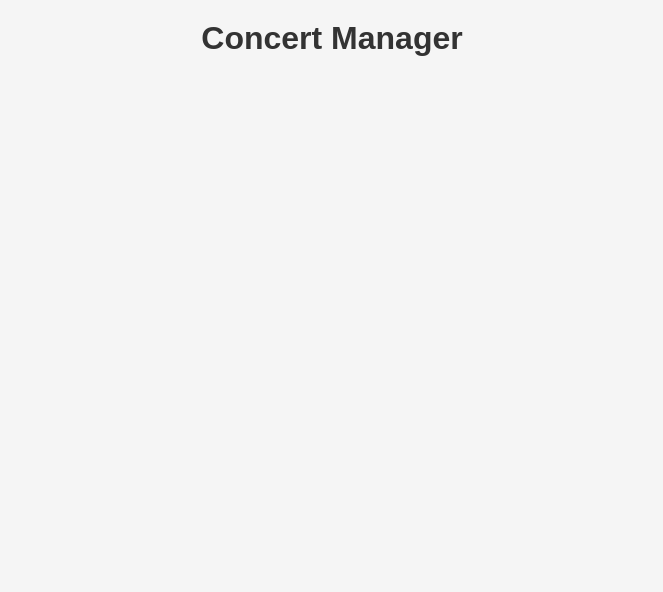
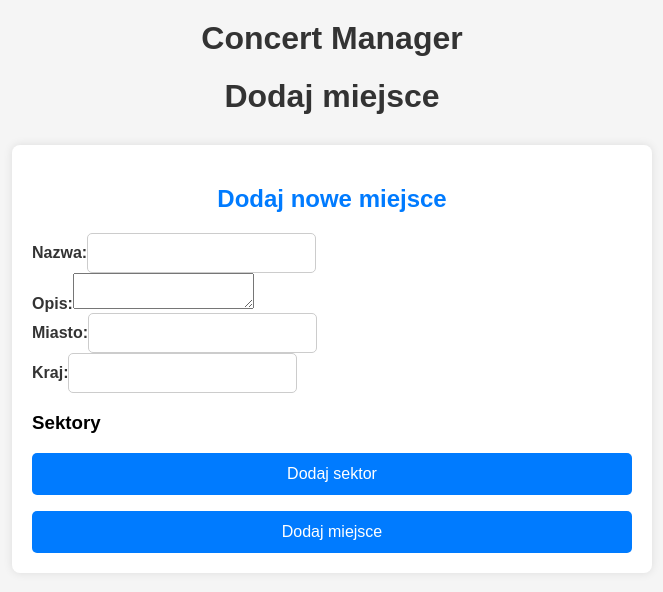
Before and after one commit to prezesJakub/Concert-Database-project, a React (Vite) app in the folder frontend/: page /add-venue in a window 1280 px wide. Before the commit this address had no page. Shown: the top 592 px of the page, without its empty margins (308-971 px from the left). Built offline with nearby package versions, Linux system fonts and the light colour scheme.

Commit message:
Added venue adding form

```diff
--- a/frontend/src/App.jsx
+++ b/frontend/src/App.jsx
@@ -7,6 +7,7 @@ import ParticipantsPage from './pages/ParticipantsPage';
 import VenuesPage from './pages/VenuesPage';
 import TicketsPage from './pages/TicketsPage';
 import ReserveTicketPage from './pages/ReserveTicketPage';
+import AddVenuePage from './pages/AddVenuePage';
 
 function App() {
   return (
@@ -20,6 +21,7 @@ function App() {
           <Route path="/venues" element={<VenuesPage />} />
           <Route path="/tickets" element={<TicketsPage />} />
           <Route path="/reserve" element={<ReserveTicketPage />} />
+          <Route path="/add-venue" element={<AddVenuePage />} />
         </Routes>
       </Router>
     </div>
--- /dev/null
+++ b/frontend/src/components/AddVenueForm.jsx
@@ -0,0 +1,177 @@
+import React, { useState } from "react";
+
+const AddVenueForm = () => {
+    const [formData, setFormData] = useState({
+        name: "",
+        description: "",
+        cityName: "",
+        countryName: "",
+    });
+
+    const [sectors, setSectors] = useState([]);
+
+    const handleInputChange = (e) => {
+        const { name, value } = e.target;
+        setFormData((prev) => ({
+            ...prev,
+            [name]: value,
+        }));
+    };
+
+    const handleSectorChange = (index, field, value) => {
+        const updatedSectors = [...sectors];
+        updatedSectors[index][field] = value;
+        setSectors(updatedSectors);
+    };
+
+    const addSector = () => {
+        setSectors((prev) => [
+            ...prev,
+            { sectionName: "", rowCount: "", seatsPerRow: "" },
+        ]);
+    };
+
+    const handleSubmit = async (e) => {
+        e.preventDefault();
+
+        const payload = {
+            ...formData,
+            sectors: sectors.map((sector) => ({
+                name: sector.sectionName,
+                rowCount: parseInt(sector.rowCount, 10),
+                seatsPerRow: parseInt(sector.seatsPerRow, 10),
+            })),
+        };
+
+        try {
+            const response = await fetch("/api/venues", {
+                method: "POST",
+                headers: {
+                    "Content-Type": "application/json",
+                },
+                body: JSON.stringify(payload),
+            });
+
+            if(response.ok) {
+                alert("Miejsce dodane");
+                setFormData({
+                    name: "",
+                    description: "",
+                    cityName: "",
+                    countryName: "",
+                });
+                setSectors([]);
+            } else {
+                const errorText = await response.text();
+                alert("Błąd: " + errorText);
+            }
+        } catch (error) {
+            alert("Błąd połączenia: " + error.message);
+        }
+    };
+
+    return (
+        <form onSubmit={handleSubmit} className="ticket-form-container">
+            <h2>Dodaj nowe miejsce</h2>
+
+            <div>
+                <label>
+                    Nazwa:
+                    <input
+                        type="text"
+                        name="name"
+                        value={formData.name}
+                        onChange={handleInputChange}
+                        required
+                    />
+                </label>
+            </div>
+
+            <div>
+                <label>
+                    Opis:
+                    <textarea
+                        name="description"
+                        value={formData.description}
+                        onChange={handleInputChange}
+                    />
+                </label>
+            </div>
+
+            <div>
+                <label>
+                    Miasto:
+                    <input
+                        type="text"
+                        name="cityName"
+                        value={formData.cityName}
+                        onChange={handleInputChange}
+                        required
+                    />
+                </label>
+            </div>
+
+            <div>
+                <label>
+                    Kraj:
+                    <input
+                        type="text"
+                        name="countryName"
+                        value={formData.countryName}
+                        onChange={handleInputChange}
+                        required
+                    />
+                </label>
+            </div>
+
+            <h3>Sektory</h3>
+            {sectors.map((sector, index) => (
+                <div
+                    key={index}
+                    style={{ border: "1px solid #ccc", padding: "1rem", marginBottom: "1rem" }}
+                >
+                    <label>
+                        Nazwa sektora:
+                        <input
+                            type="text"
+                            value={sector.sectionName}
+                            onChange={(e) => handleSectorChange(index, "sectionName", e.target.value)}
+                            required
+                        />
+                    </label>
+                    <label>
+                        Liczba rzędów:
+                        <input
+                            type="number"
+                            value={sector.rowCount}
+                            onChange={(e) => handleSectorChange(index, "rowCount", e.target.value)}
+                            required
+                            min="1"
+                        />
+                    </label>
+                    <label>
+                        Miejsc w rzędzie:
+                        <input
+                            type="number"
+                            value={sector.seatsPerRow}
+                            onChange={(e) => handleSectorChange(index, "seatsPerRow", e.target.value)}
+                            required
+                            min="1"
+                        />
+                    </label>
+                </div>
+            ))}
+
+            <button type="button" onClick={addSector}>
+                Dodaj sektor
+            </button>
+
+            <br />
+            <button type="submit" style={{ marginTop: "1rem" }}>
+                Dodaj miejsce
+            </button>
+        </form>
+    );
+};
+
+export default AddVenueForm;
--- /dev/null
+++ b/frontend/src/pages/AddVenuePage.jsx
@@ -0,0 +1,13 @@
+import React from "react";
+import AddVenueForm from "../components/AddVenueForm";
+
+const AddVenuePage = () => {
+    return (
+        <div>
+            <h1>Dodaj miejsce</h1>
+            <AddVenueForm />
+        </div>
+    );
+};
+
+export default AddVenuePage;
```
Also changed, not shown: 2 other files (tests, documents, lock files or other folders).
